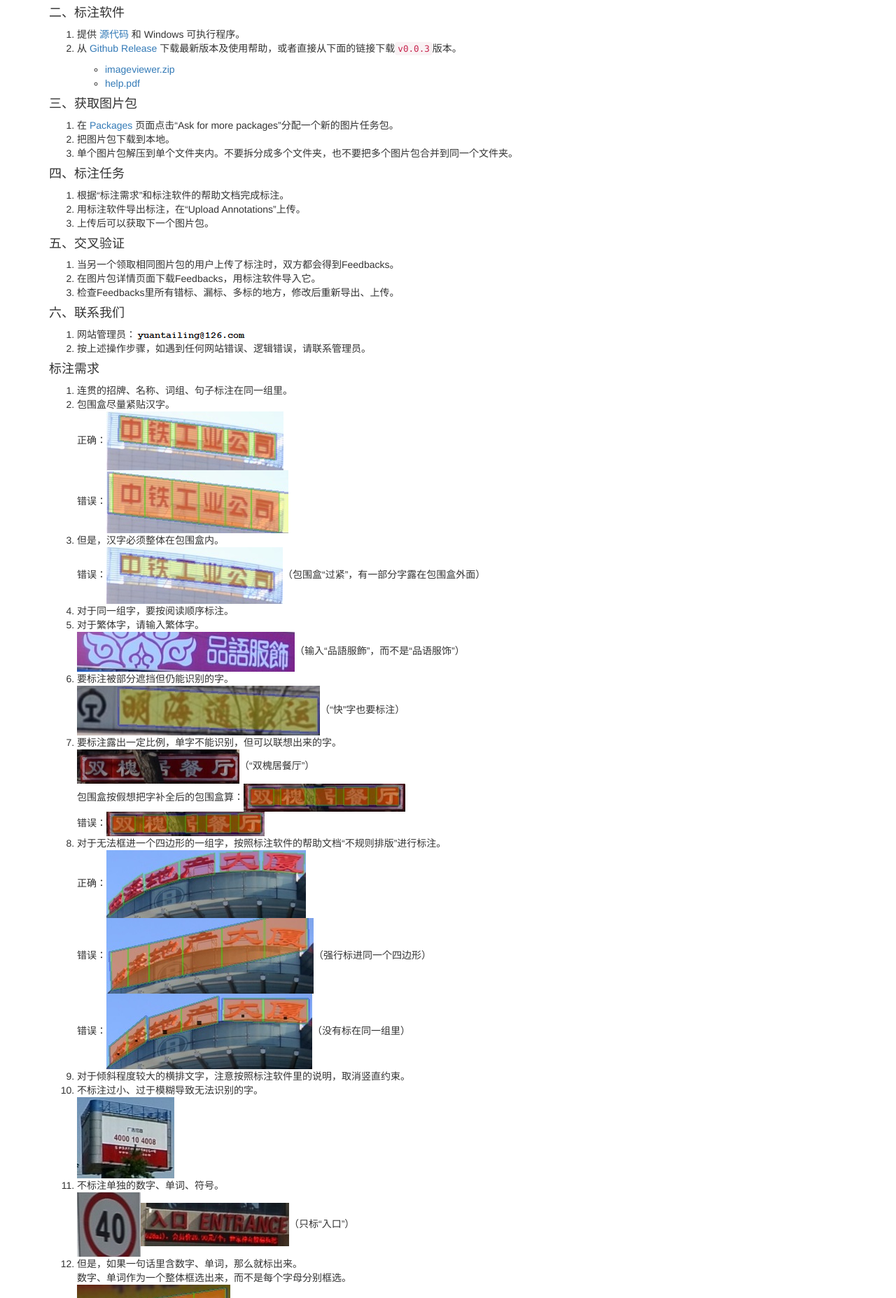
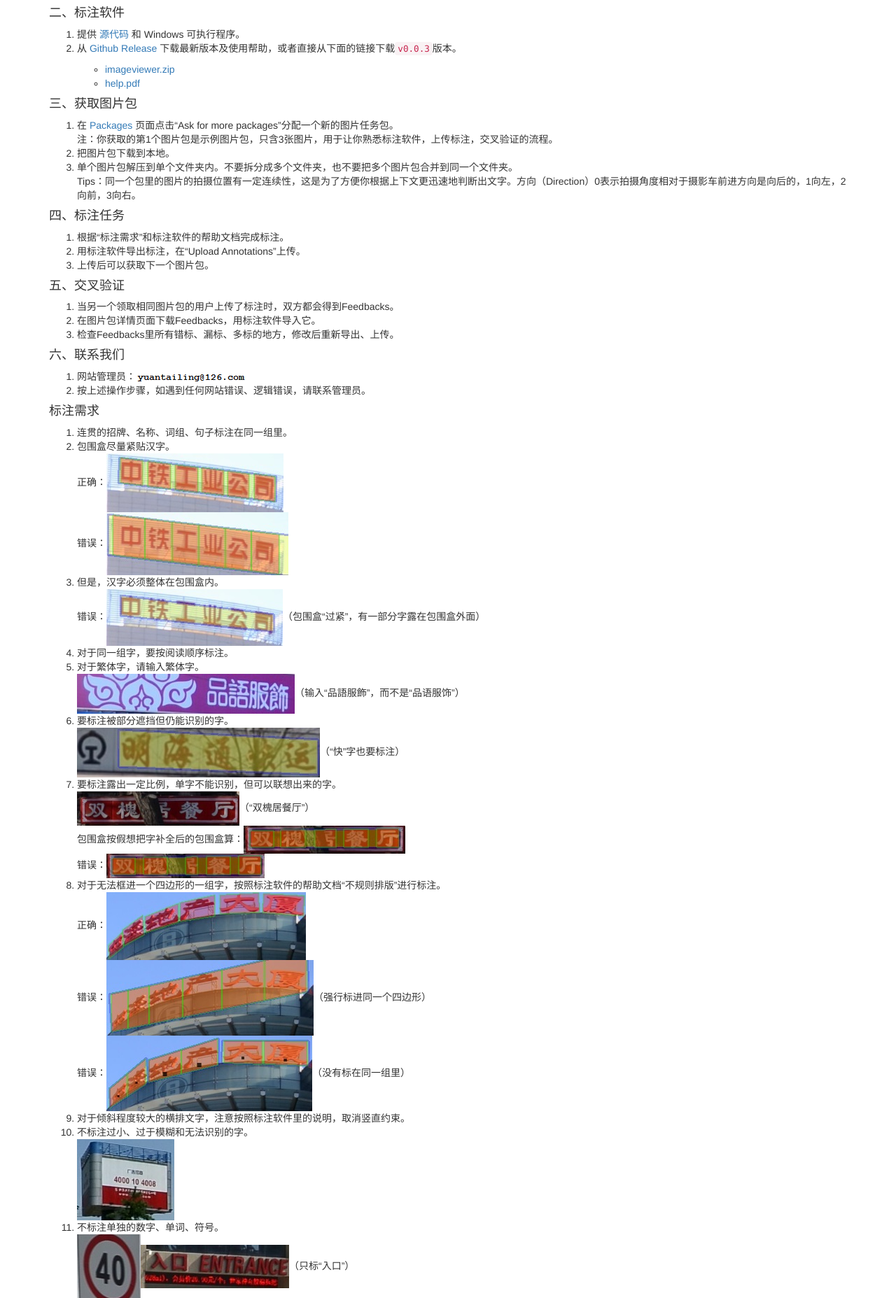
Before and after one commit to yuantailing/ctw-annotation-web, a Django app: template collection/templates/collection/help.html in a window 1280 px wide. Shown: the part 178-2033 px from the top of the page at 70% size. Run offline with Django 3.2, Linux system fonts and the light colour scheme; the template is opened without the code that fills it, so the values that code supplies are empty; some libraries are stand-ins or nearby versions.

Commit message:
FEAT add sample package

```diff
--- a/collection/scripts/add_images.py
+++ b/collection/scripts/add_images.py
@@ -20,7 +20,7 @@ def run(*args):
     ls_folder = map(lambda s: filename_mapper.mapper.old2new[s.split('.')[0]], ls_folder)
     ls_folder.sort()
     for number in ls_folder[lo:hi]:
-        image, created = Image.objects.get_or_create(package=None, direction=direction, number=number)
+        image, created = Image.objects.get_or_create(direction=direction, number=number)
         if created:
             print "[ OK ]\t%d\t%s" % (direction, number)
         else:
--- a/collection/scripts/make_image_packages.py
+++ b/collection/scripts/make_image_packages.py
@@ -13,6 +13,10 @@ def run(*args):
         print 'Usage: python manage.py runscript make_image_packages --traceback --script-args <package_size>'
     assert(len(args) == 1)
     package_size = int(args[0])
+    has_package_exist = Package.objects.count() > 0
+    if not has_package_exist:
+        print 'Script make_first_package must be run first. (python manage.py runscript make_first_package --traceback)'
+    assert(has_package_exist)
     direction_set = Image.objects.filter(package=None).values('direction').annotate(count_direction=Count('pk')).order_by('direction')
     for direction_obj in direction_set:
         direction  = direction_obj['direction']
--- a/collection/templates/collection/help.html
+++ b/collection/templates/collection/help.html
@@ -30,9 +30,11 @@
 <h4>三、获取图片包</h4>
 <p>
 	<ol>
-		<li>在 <a href="{% url 'collection:package_list' %}">Packages</a> 页面点击“Ask for more packages”分配一个新的图片任务包。</li>
+		<li>在 <a href="{% url 'collection:package_list' %}">Packages</a> 页面点击“Ask for more packages”分配一个新的图片任务包。<br/>
+			注：你获取的第1个图片包是示例图片包，只含3张图片，用于让你熟悉标注软件，上传标注，交叉验证的流程。</li>
 		<li>把图片包下载到本地。</li>
-		<li>单个图片包解压到单个文件夹内。不要拆分成多个文件夹，也不要把多个图片包合并到同一个文件夹。</li>
+		<li>单个图片包解压到单个文件夹内。不要拆分成多个文件夹，也不要把多个图片包合并到同一个文件夹。<br/>
+			Tips：同一个包里的图片的拍摄位置有一定连续性，这是为了方便你根据上下文更迅速地判断出文字。方向（Direction）0表示拍摄角度相对于摄影车前进方向是向后的，1向左，2向前，3向右。</li>
 	</ol>
 </p>
 
@@ -75,14 +77,14 @@
 		<li>要标注露出一定比例，单字不能识别，但可以联想出来的字。<br/><img src="{% static 'collection/img/do-annotate-associate.jpg' %}" />（“双槐居餐厅”）<br/>包围盒按假想把字补全后的包围盒算：<img src="{% static 'collection/img/do-annotate-associate-complete.jpg' %}" /><br/>错误：<img src="{% static 'collection/img/do-not-annotate-associate-incomplete.jpg' %}" /></li>
 		<li>对于无法框进一个四边形的一组字，按照标注软件的帮助文档“不规则排版”进行标注。<br/>正确：<img src="{% static 'collection/img/do-annotate-irregular.jpg' %}" /><br/>错误：<img src="{% static 'collection/img/do-not-annotate-irregular-in-quadrangle.jpg' %}" />（强行标进同一个四边形）<br/>错误：<img src="{% static 'collection/img/do-not-annotate-irregular-separately.jpg' %}" />（没有标在同一组里）</li>
 		<li>对于倾斜程度较大的横排文字，注意按照标注软件里的说明，取消竖直约束。</li>
-		<li>不标注过小、过于模糊导致无法识别的字。<br/><img src="{% static 'collection/img/do-not-annotate-too-small.jpg' %}" /></li>
+		<li>不标注过小、过于模糊和无法识别的字。<br/><img src="{% static 'collection/img/do-not-annotate-too-small.jpg' %}" /></li>
 		<li>不标注单独的数字、单词、符号。<br/><img src="{% static 'collection/img/do-not-annotate-numbers.jpg' %}" /><img src="{% static 'collection/img/do-not-annotate-letters.jpg' %}" />（只标“入口”）</li>
 		<li>但是，如果一句话里含数字、单词，那么就标出来。<br/>数字、单词作为一个整体框选出来，而不是每个字母分别框选。<br/><img src="{% static 'collection/img/do-annotate-number-in-block.jpg' %}" />（输入“辉 煌 40 年”，注意空格的用法，详见标注软件的帮助文档）</li>
 		<li>不标注难以分离出单个汉字的商标、招牌。<br/><img src="{% static 'collection/img/do-not-annotate-brand-1.jpg' %}" />（不标左边像“唐”字的商标）<br/><img src="{% static 'collection/img/do-not-annotate-brand-2.jpg' %}" />（“罗曼风情”杂在一起，难以分离）</li>
 		<li>但是，要标注能清晰地分离的艺术字。<br/><img src="{% static 'collection/img/do-annotate-wordart.jpg' %}" />（“酒醉京城”）</li>
 		<li>不标注车牌。<br/><img src="{% static 'collection/img/do-not-annotate-licence-plate.jpg' %}" /></li>
 		<li>不标注全景拼接错误的地方的字。（图片是全景拼接而成的全景图，有一部分拼接错误）<br/><img src="{% static 'collection/img/do-not-annotate-crevice.jpg' %}" />（右边“正宗？驴肉”，问号处本是“河间”，是拼接错误。不标那个地方，只标“河间驴肉”和“正宗驴肉”）</li>
-		<li>不标注太近导致变形的字。<br/><img src="{% static 'collection/img/do-not-annotate-out-of-shape.jpg' %}" />（不标“乡超市欢迎”）</li>
+		<li>不标注太近导致变形的字。<br/><img src="{% static 'collection/img/do-not-annotate-out-of-shape.jpg' %}" />（不标“乡超市欢迎”）<br/><img src="{% static 'collection/img/do-not-annotate-out-of-shape-2.jpg' %}" />（不标地面上的“车道”）</li>
 		<li>两个用户标注同一张图片，对于每个字，如果包围盒的overlap小于某个阈值，或输入的字不同，会被交叉验证程序判断成“错标”。交叉验证结果仅供参考。<br/><img src="{% static 'collection/img/explain-overlap.png' %}" />（Overlap (Union) &lt; 66% 判断成错标）</li>
 		<li>如果同一组字里漏标了一部分字，需要重标这组字。<br/>Feedbacks显示：<img src="{% static 'collection/img/do-annotate-feedbacks-feedback.jpg' %}" />（漏标“馆”字）<br/>正确的修改方案：<img src="{% static 'collection/img/do-annotate-feedbacks-in-block.jpg' %}" /><br/>正确的修改方案：<img src="{% static 'collection/img/do-not-annotate-feedbacks-out-of-block.jpg' %}" />（这样就成了两组字“清华园宾”和“馆”，破坏了词组的逻辑性）<br/>错标、多标同理。</li>
 		<li>最终会抽查一部分。对于每一处错标、漏标、多标，需要能说明为何坚持自己的判断。</li>
--- a/collection/templates/collection/package_detail.html
+++ b/collection/templates/collection/package_detail.html
@@ -20,7 +20,7 @@
 	<thead>
 		<tr>
 			<th>已交叉验证的图片数</th>
-			<th>#Blk 词组数</th>
+			<th>#Block 词组数</th>
 			<th>#Char 字数</th>
 			<th>#error 错标</th>
 			<th>#miss 漏标</th>
@@ -49,7 +49,7 @@
 			<th>Name</th>
 			<th>Direction</th>
 			<th>Number</th>
-			<th>#Blk</th>
+			<th>#Block</th>
 			<th>#Char</th>
 			<th>错 / 漏 / 多</th>
 			<th>Pass (%)</th>
--- a/collection/views.py
+++ b/collection/views.py
@@ -35,6 +35,8 @@ def ask_for_package(request):
             package = Package.objects.select_for_update().exclude(users__id__contains=request.user.id).annotate(Count('users')).filter(users__count__lt=2).order_by('-users__count', 'direction', 'id').first()
             if request.user.userpackage_set.filter(upload__isnull=True).count() != 0:
                 return render(request, 'collection/ask_for_package.html', {'error_message': 'You forgot to upload annotations to some packages.'})
+            if request.user.userpackage_set.count() == 0:
+                package = Package.objects.filter(id=1).first()
             if not package:
                 return render(request, 'collection/ask_for_package.html', {'error_message': 'No package avaliable, please contact the administrator.'})
             UserPackage.objects.create(user=request.user, package=package)
@@ -181,12 +183,11 @@ def annotation_upload(request, pk):
                     assert(res["error"] == 0)
                     userpackage.feedback = json.dumps(res["feedback1"])
                     other.feedback = json.dumps(res["feedback2"])
-                    locked_userpackages.update(feedback='')
                     userpackage.save()
                     other.save()
                 else:
+                    userpackage.feedback = ''
                     userpackage.save()
-                    locked_userpackages.update(feedback='')
                 return redirect(reverse('collection:package_detail', kwargs={'pk': pk}))
     else:
         userpackage = get_object_or_404(request.user.userpackage_set, package_id=pk)
```
Also changed, not shown: collection/scripts/make_first_package.py (added, +21 -0 lines), collection/static/collection/img/do-not-annotate-out-of-shape-2.jpg (added).
